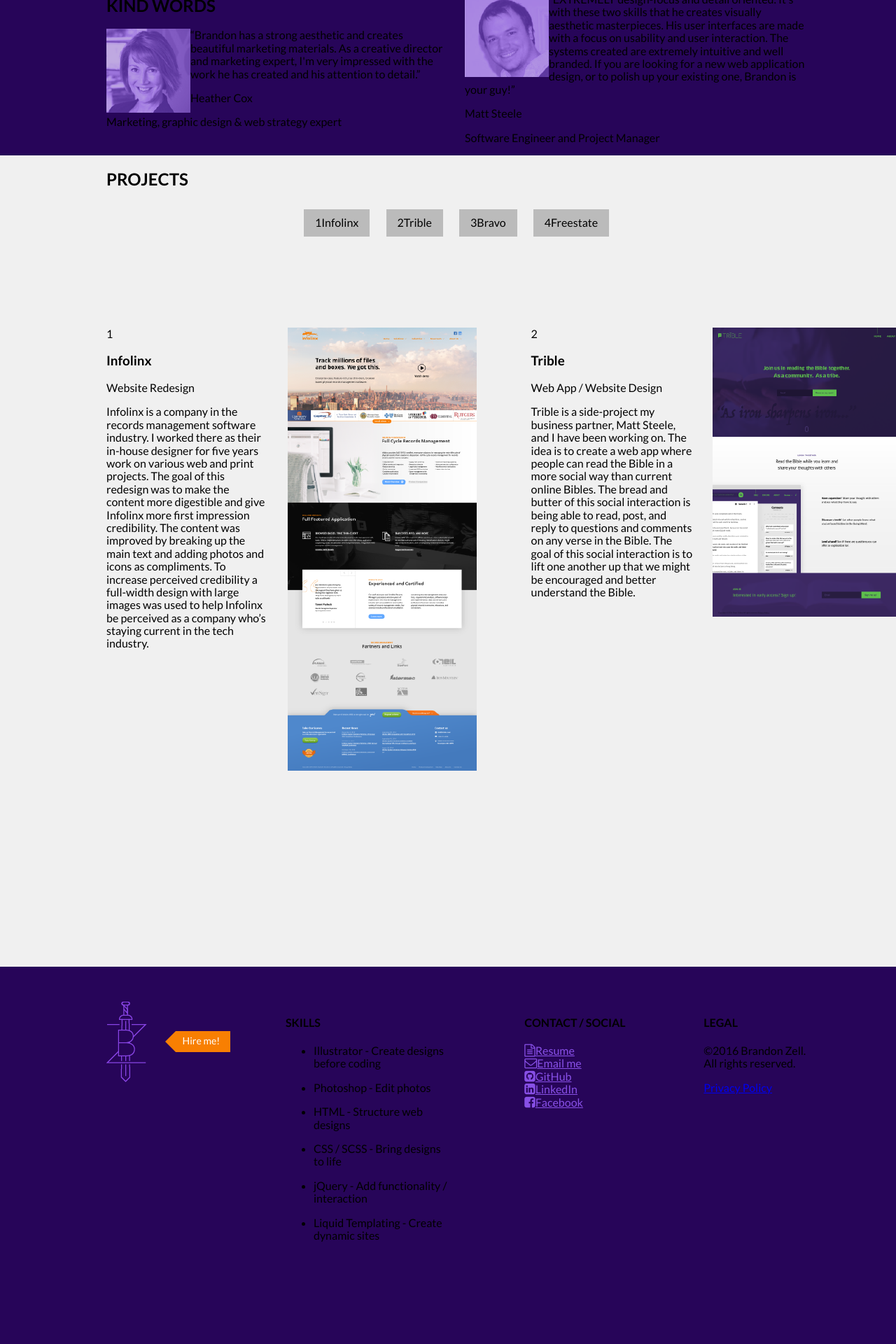
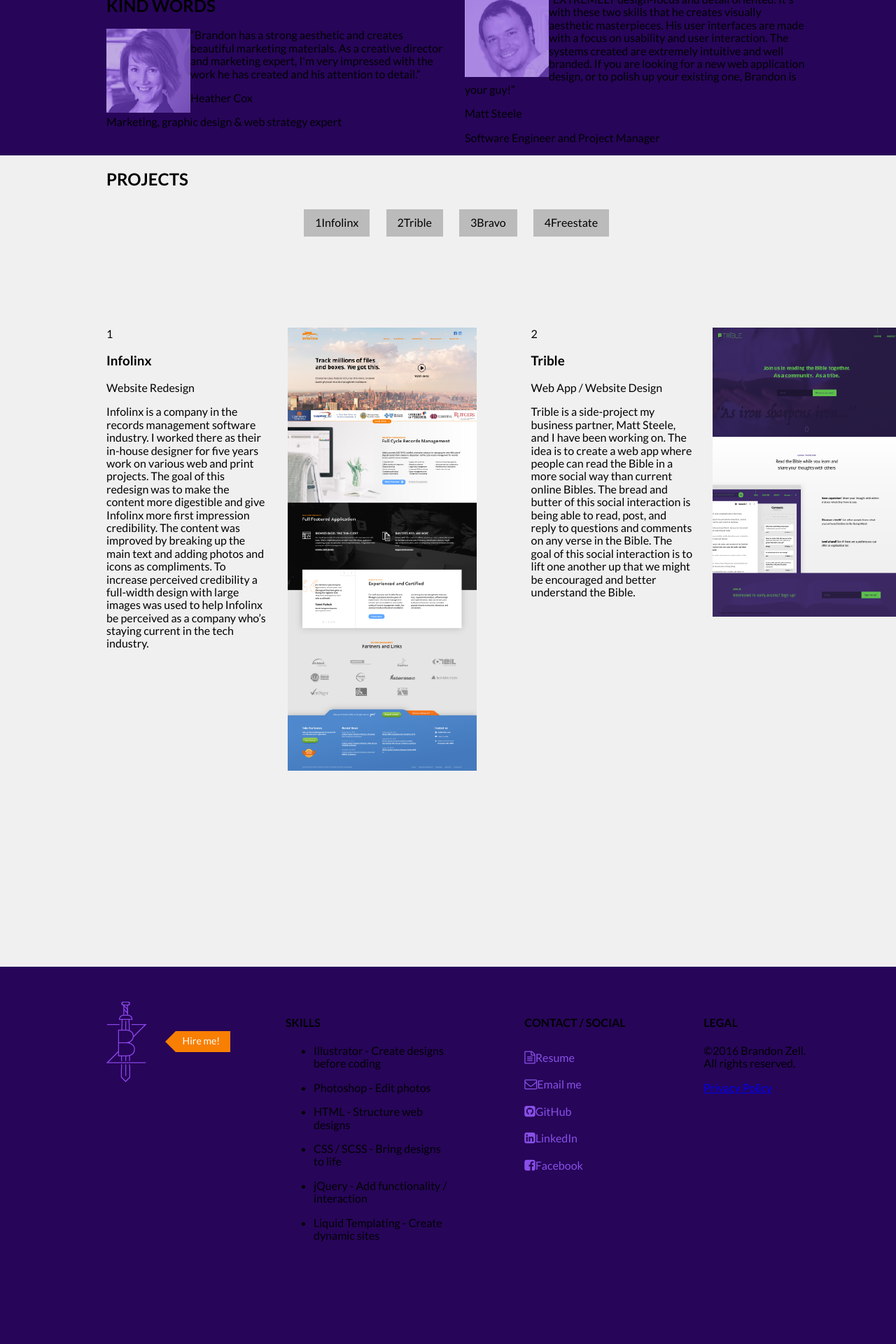
Before and after one commit to bzle/brandonz-me, a Jekyll site: the page built from index.html, in a window 1280 px wide. Shown: the part 749-2669 px from the top of the page at 70% size. Built offline with Jekyll 4.4.1, drawn with Linux system fonts in a browser that asks for light colours; nearby versions of some CDN libraries.

Commit message:
Updated '/css/style.scss' via CloudCannon

```diff
--- a/css/style.scss
+++ b/css/style.scss
@@ -911,6 +911,8 @@
 .contact-social__link {
     color: #8850E7;
     display: block;
+    padding: 10px 0;
+    text-decoration: none;
     white-space: nowrap;
 }
 .contact-social__link i {
```
